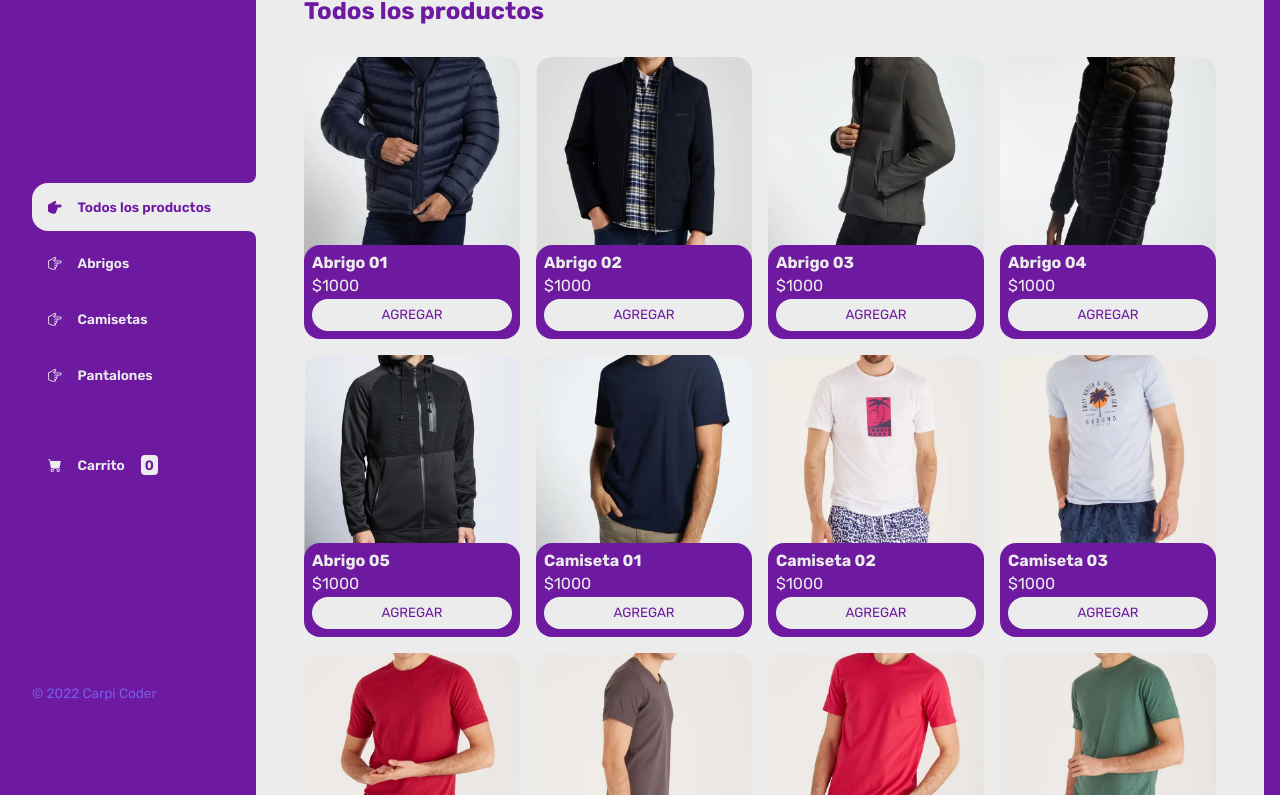
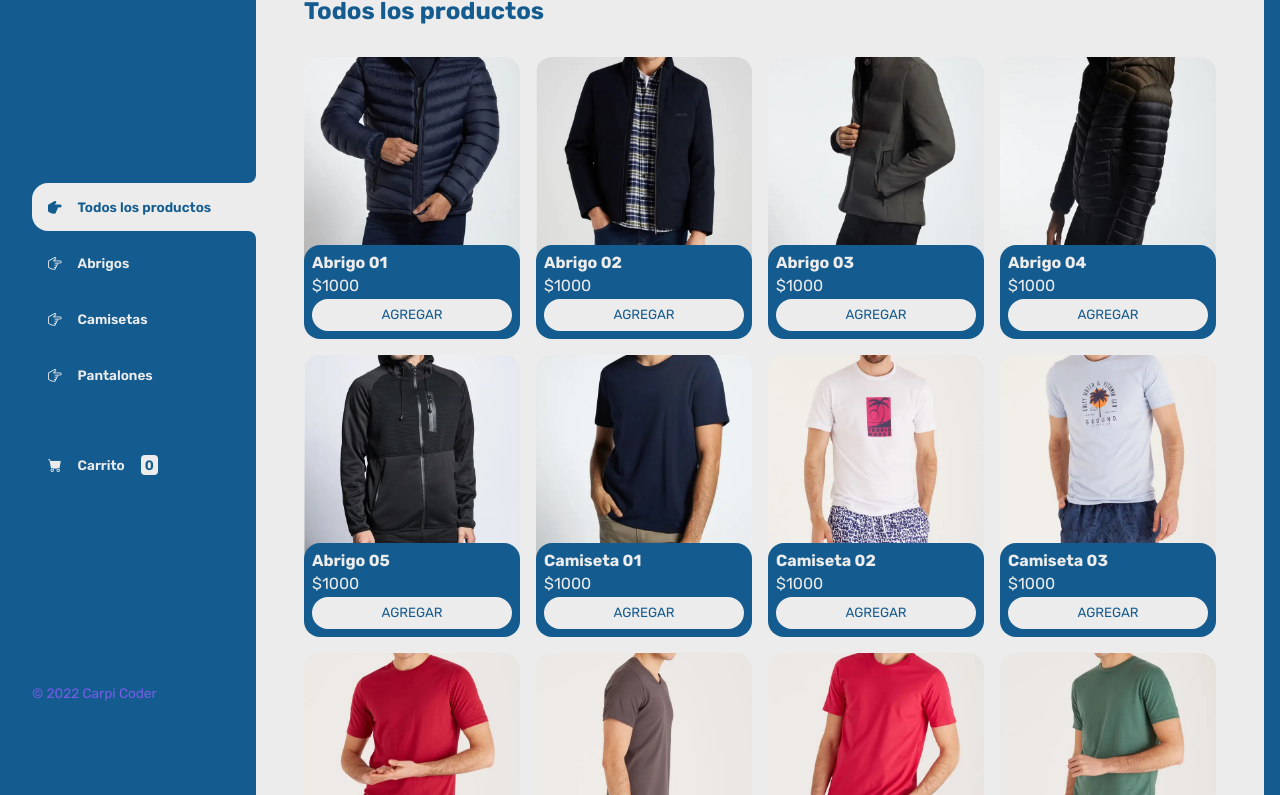
Before and after one commit to MythofLorien/ProyectoJS, a plain HTML site: page index.html in a window 1280 px wide. Shown: the part 67-862 px from the top of the page. Drawn offline with nearby package versions, Linux system fonts and the light colour scheme.

```diff
--- a/css/main.css
+++ b/css/main.css
@@ -1,7 +1,7 @@
 @import url('https://fonts.googleapis.com/css2?family=Rubik:wght@300;400;500;600;700;800;900&display=swap');
 
 :root {
-    --clr-main: #6d1aa0;
+    --clr-main: #145c8f;
     --clr-main-light: #785ce9;
     --clr-white: #ececec;
     --clr-gray: #e2e2e2;
@@ -287,3 +287,7 @@ main {
 .disabled {
     display: none;
 }
+
+.stiling {
+    justify-content: center;
+}
--- a/index.html
+++ b/index.html
@@ -47,7 +47,7 @@
             </footer>
         </aside>
         <main>
-            <h2 class="titulo-principal" id="titulo-principal">Todos los productos</h2>
+            <h2 class="titulo-principal stiling" id="titulo-principal">Todos los productos</h2>
             <div id="contenedor-productos" class="contenedor-productos">
                 <!-- Esto se va a rellenar con JS -->
             </div>
--- a/js/main.js
+++ b/js/main.js
@@ -1,4 +1,4 @@
-// PRODUCTOS
+// Lista productos
 const productos = [
     // Abrigos
     {
```
